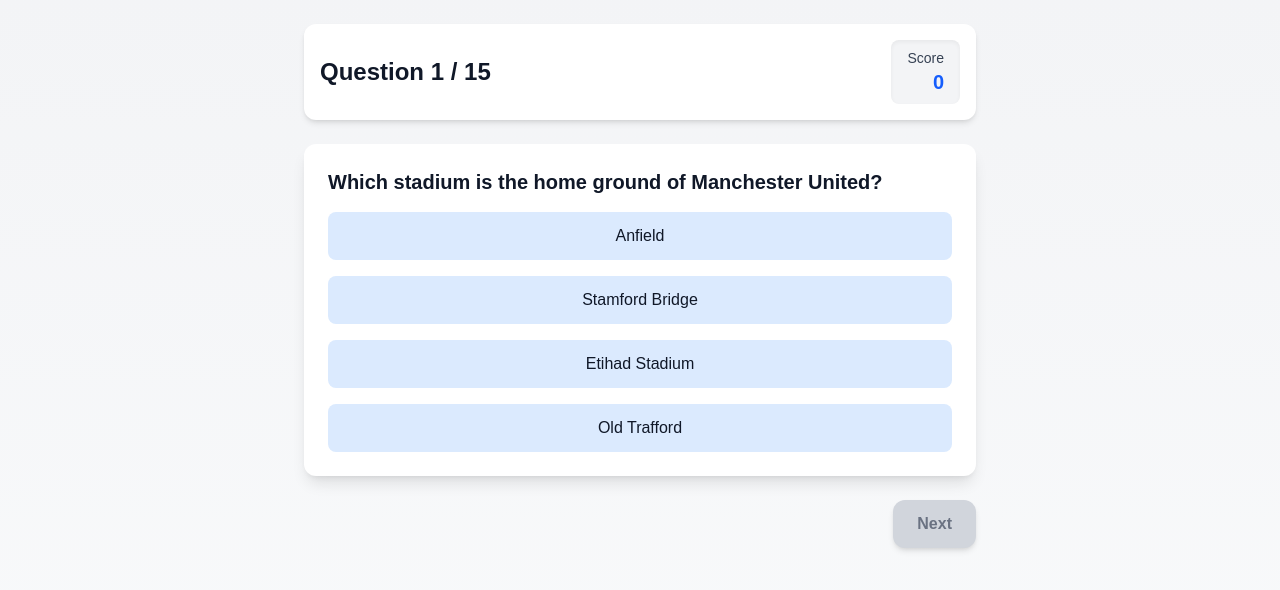
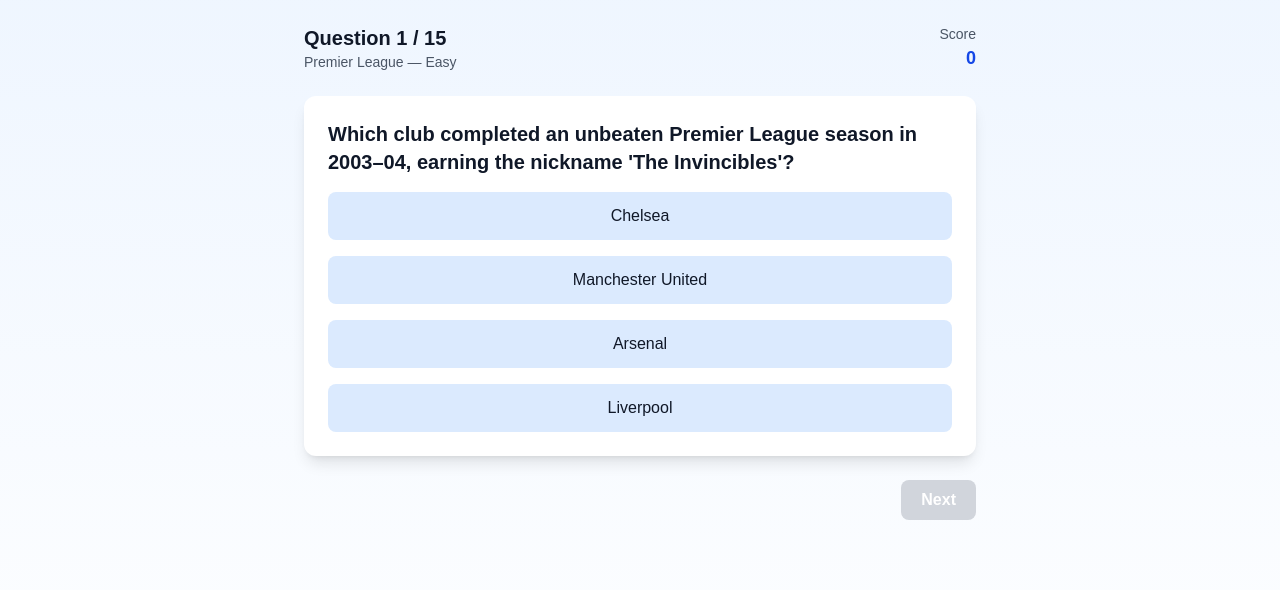
Before and after one commit to infiniteltd/goal-genius, a Next.js app: page /quiz in a window 1280 px wide. Shown: the top 590 px of the page. Built offline with nearby package versions, Linux system fonts and the light colour scheme.

Commit message:
wrapped client side parameter in a suspense to avoid prerendering

```diff
--- /dev/null
+++ b/src/app/quiz/QuizContent.tsx
@@ -0,0 +1,108 @@
+"use client";
+
+import React, { useEffect, useMemo, useState } from "react";
+import { useSearchParams, useRouter } from "next/navigation";
+import QuestionCard, { Question } from "../../Components/QuestionCard";
+import { shuffleArray } from "../../util/shuffle";
+import allQuestions from "../../data/questions.json";
+
+export default function QuizContent() {
+  const search = useSearchParams();
+  const router = useRouter();
+  const category = search.get("category") || "premier_league";
+  const difficulty = search.get("difficulty") || "easy";
+  const key = `${category}_${difficulty}`;
+
+  const questionsRaw = (allQuestions as any)[key] || [];
+
+  const questions = useMemo(
+    () =>
+      (questionsRaw as Question[]).map((q) => ({
+        ...q,
+        options: shuffleArray(q.options),
+      })),
+    [key]
+  );
+
+  const [index, setIndex] = useState(0);
+  const [selected, setSelected] = useState<string | null>(null);
+  const [score, setScore] = useState(0);
+
+  useEffect(() => {
+    setIndex(0);
+    setSelected(null);
+    setScore(0);
+  }, [key]);
+
+  if (!questions || questions.length === 0) {
+    return (
+      <div className="min-h-screen flex items-center justify-center text-gray-700">
+        <p>No questions found for the selected category/difficulty.</p>
+      </div>
+    );
+  }
+
+  const current = questions[index];
+
+  function handleSelect(option: string) {
+    if (selected) return;
+    setSelected(option);
+    if (option === current.answer) setScore((s) => s + 1);
+  }
+
+  function handleNext() {
+    const nextIndex = index + 1;
+    setSelected(null);
+    if (nextIndex >= questions.length) {
+      const params = new URLSearchParams({
+        score: String(score),
+        total: String(questions.length),
+      });
+      router.push(`/results?${params.toString()}`);
+      return;
+    }
+    setIndex(nextIndex);
+  }
+
+  return (
+    <main className="min-h-screen bg-gradient-to-b from-blue-50 to-white p-6">
+      <div className="max-w-2xl mx-auto">
+        <div className="flex items-center justify-between mb-6">
+          <div>
+            <h2 className="text-xl font-bold text-gray-900">
+              Question {index + 1} / {questions.length}
+            </h2>
+            <p className="text-sm text-gray-600 capitalize">
+              {category.replace("_", " ")} — {difficulty}
+            </p>
+          </div>
+          <div className="text-right">
+            <p className="text-sm text-gray-600">Score</p>
+            <p className="text-lg font-extrabold text-blue-700">{score}</p>
+          </div>
+        </div>
+
+        <QuestionCard
+          q={current}
+          selected={selected}
+          onSelect={handleSelect}
+          disabled={!!selected}
+        />
+
+        <div className="flex justify-end mt-6">
+          <button
+            onClick={handleNext}
+            disabled={!selected}
+            className={`px-5 py-2 rounded-lg text-white font-semibold transition-all ${
+              selected
+                ? "bg-blue-600 hover:bg-blue-700"
+                : "bg-gray-300 cursor-not-allowed"
+            }`}
+          >
+            {index + 1 >= questions.length ? "Finish" : "Next"}
+          </button>
+        </div>
+      </div>
+    </main>
+  );
+}
--- a/src/app/quiz/page.tsx
+++ b/src/app/quiz/page.tsx
@@ -1,114 +1,14 @@
 "use client";
-export const dynamic = "force-dynamic";
 
-import React, { useEffect, useMemo, useState } from "react";
-import { useSearchParams, useRouter } from "next/navigation";
-import QuestionCard, { Question } from "../../Components/QuestionCard";
-import { shuffleArray } from "../../util/shuffle";
-import allQuestions from "../../data/questions.json";
+import React, { Suspense } from "react";
+import QuizContent from "./QuizContent";
 
 export default function QuizPage() {
-  const search = useSearchParams();
-  const router = useRouter();
-  const category = search.get("category") || "premier_league";
-  const difficulty = search.get("difficulty") || "easy";
-  const key = `${category}_${difficulty}`;
-
-  // Load questions for the chosen key
-
-  const questionsRaw: Question[] =
-    (allQuestions as Record<string, Question[]>)[key] || [];
-
-  // Shuffle questions and their options once per quiz
-  const questions = useMemo<Question[]>(() => {
-    return shuffleArray(questionsRaw)
-      .slice(0, 15)
-      .map((q) => ({
-        ...q,
-        options: shuffleArray(q.options),
-      }));
-  }, [key]);
-
-  const [index, setIndex] = useState<number>(0);
-  const [selected, setSelected] = useState<string | null>(null);
-  const [score, setScore] = useState<number>(0);
-
-  useEffect(() => {
-    // reset when category/difficulty changes
-    setIndex(0);
-    setSelected(null);
-    setScore(0);
-  }, [key]);
-
-  if (!questions || questions.length === 0) {
-    return (
-      <div className="min-h-screen flex items-center justify-center bg-gradient-to-b from-gray-100 to-gray-50">
-        <p className="text-lg text-gray-700">
-          No questions found for the selected category/difficulty.
-        </p>
-      </div>
-    );
-  }
-
-  const current = questions[index];
-
-  function handleSelect(option: string) {
-    if (selected) return; // prevent reselect
-    setSelected(option);
-    if (option === current.answer) setScore((s) => s + 1);
-  }
-
-  function handleNext() {
-    const nextIndex = index + 1;
-    setSelected(null);
-    if (nextIndex >= questions.length) {
-      // go to results
-      const params = new URLSearchParams({
-        score: String(score),
-        total: String(questions.length),
-      });
-      router.push(`/results?${params.toString()}`);
-      return;
-    }
-    setIndex(nextIndex);
-  }
-
   return (
-    <main className="min-h-screen bg-gradient-to-b from-gray-100 to-gray-50 p-6">
-      <div className="max-w-2xl mx-auto">
-        <div className="flex items-center justify-between mb-6 p-4 bg-white rounded-xl shadow-md">
-          <div>
-            <h2 className="text-2xl font-bold text-gray-900">
-              Question {index + 1} / {questions.length}
-            </h2>
-          </div>
-          <div className="text-right bg-gray-100 px-4 py-2 rounded-lg shadow-inner">
-            <p className="text-sm text-gray-700 font-medium">Score</p>
-            <p className="text-xl font-bold text-blue-600">{score}</p>
-          </div>
-        </div>
-
-        <QuestionCard
-          q={current}
-          selected={selected}
-          onSelect={handleSelect}
-          disabled={!!selected}
-        />
-
-        <div className="flex justify-end mt-6">
-          <button
-            onClick={handleNext}
-            disabled={!selected}
-            className={`px-6 py-3 rounded-xl font-semibold transition-colors shadow-md ${
-              selected
-                ? "bg-blue-600 text-white hover:bg-blue-700"
-                : "bg-gray-300 text-gray-500 cursor-not-allowed"
-            }`}
-          >
-            {index + 1 >= questions.length ? "Finish" : "Next"}
-          </button>
-        </div>
-      </div>
-    </main>
+    <Suspense
+      fallback={<div className="text-center p-10">Loading quiz...</div>}
+    >
+      <QuizContent />
+    </Suspense>
   );
 }
--- /dev/null
+++ b/src/app/results/ResultsContent.tsx
@@ -0,0 +1,45 @@
+"use client";
+export const dynamic = "force-dynamic";
+
+import React from "react";
+import { useSearchParams, useRouter } from "next/navigation";
+
+export default function ResultsPage() {
+  const search = useSearchParams();
+  const router = useRouter();
+  const score = Number(search.get("score") || 0);
+  const total = Number(search.get("total") || 0);
+
+  function retry() {
+    router.push("/");
+  }
+
+  return (
+    <main className="min-h-screen bg-gradient-to-b from-gray-100 to-gray-50 p-6 flex items-center justify-center">
+      <div className="max-w-md w-full bg-white p-8 rounded-2xl shadow-xl text-center">
+        <h2 className="text-3xl font-bold mb-2 text-gray-900">
+          🎉 Quiz Complete!
+        </h2>
+        <p className="text-lg text-gray-700 mb-4">You scored</p>
+        <div className="text-5xl font-extrabold mb-6 text-blue-600">
+          {score} / {total}
+        </div>
+
+        <div className="flex gap-4 justify-center">
+          <button
+            onClick={retry}
+            className="px-6 py-3 bg-blue-600 text-white rounded-xl font-semibold shadow-md hover:bg-blue-700 transition-colors"
+          >
+            Try Again
+          </button>
+          <button
+            onClick={() => router.push("/")}
+            className="px-6 py-3 border border-gray-300 text-gray-700 rounded-xl font-semibold shadow-sm hover:bg-gray-100 transition-colors"
+          >
+            Home
+          </button>
+        </div>
+      </div>
+    </main>
+  );
+}
--- a/src/app/results/page.tsx
+++ b/src/app/results/page.tsx
@@ -1,45 +1,14 @@
 "use client";
-export const dynamic = "force-dynamic";
 
-import React from "react";
-import { useSearchParams, useRouter } from "next/navigation";
+import React, { Suspense } from "react";
+import ResultsContent from "./ResultsContent";
 
 export default function ResultsPage() {
-  const search = useSearchParams();
-  const router = useRouter();
-  const score = Number(search.get("score") || 0);
-  const total = Number(search.get("total") || 0);
-
-  function retry() {
-    router.push("/");
-  }
-
   return (
-    <main className="min-h-screen bg-gradient-to-b from-gray-100 to-gray-50 p-6 flex items-center justify-center">
-      <div className="max-w-md w-full bg-white p-8 rounded-2xl shadow-xl text-center">
-        <h2 className="text-3xl font-bold mb-2 text-gray-900">
-          🎉 Quiz Complete!
-        </h2>
-        <p className="text-lg text-gray-700 mb-4">You scored</p>
-        <div className="text-5xl font-extrabold mb-6 text-blue-600">
-          {score} / {total}
-        </div>
-
-        <div className="flex gap-4 justify-center">
-          <button
-            onClick={retry}
-            className="px-6 py-3 bg-blue-600 text-white rounded-xl font-semibold shadow-md hover:bg-blue-700 transition-colors"
-          >
-            Try Again
-          </button>
-          <button
-            onClick={() => router.push("/")}
-            className="px-6 py-3 border border-gray-300 text-gray-700 rounded-xl font-semibold shadow-sm hover:bg-gray-100 transition-colors"
-          >
-            Home
-          </button>
-        </div>
-      </div>
-    </main>
+    <Suspense
+      fallback={<div className="p-10 text-center">Loading results...</div>}
+    >
+      <ResultsContent />
+    </Suspense>
   );
 }
```
